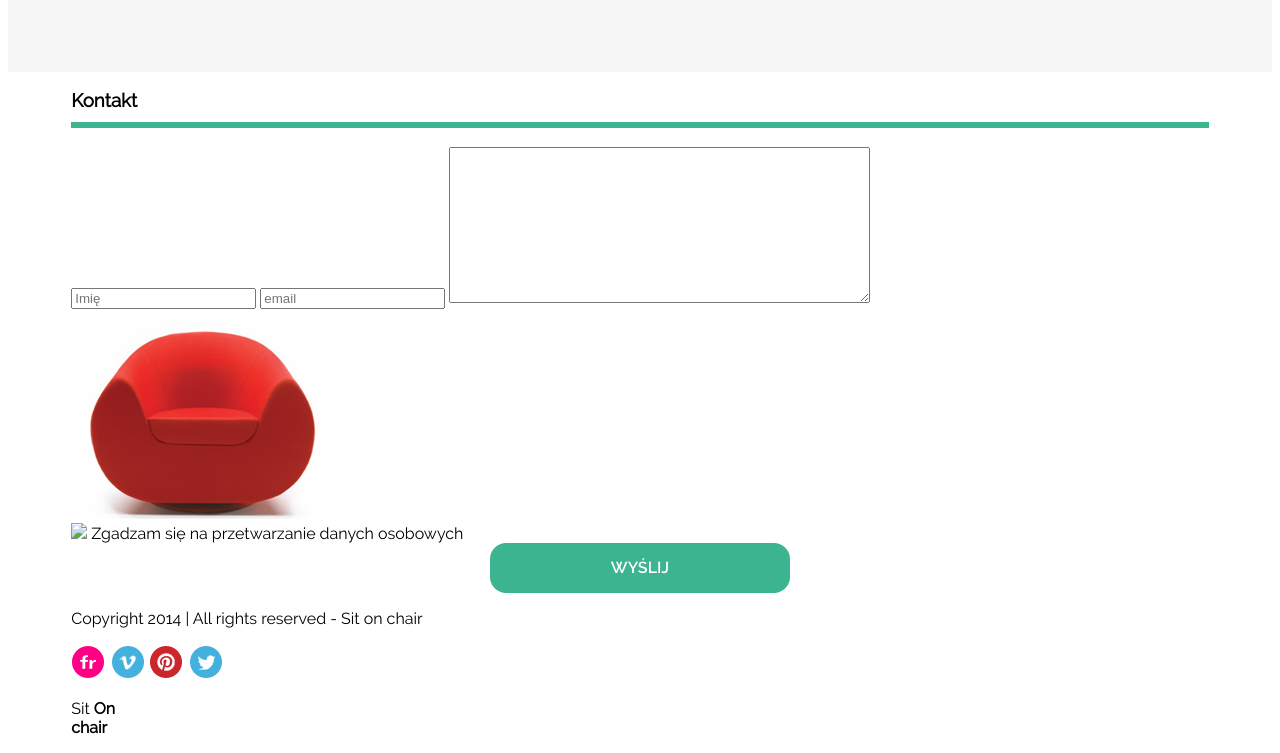
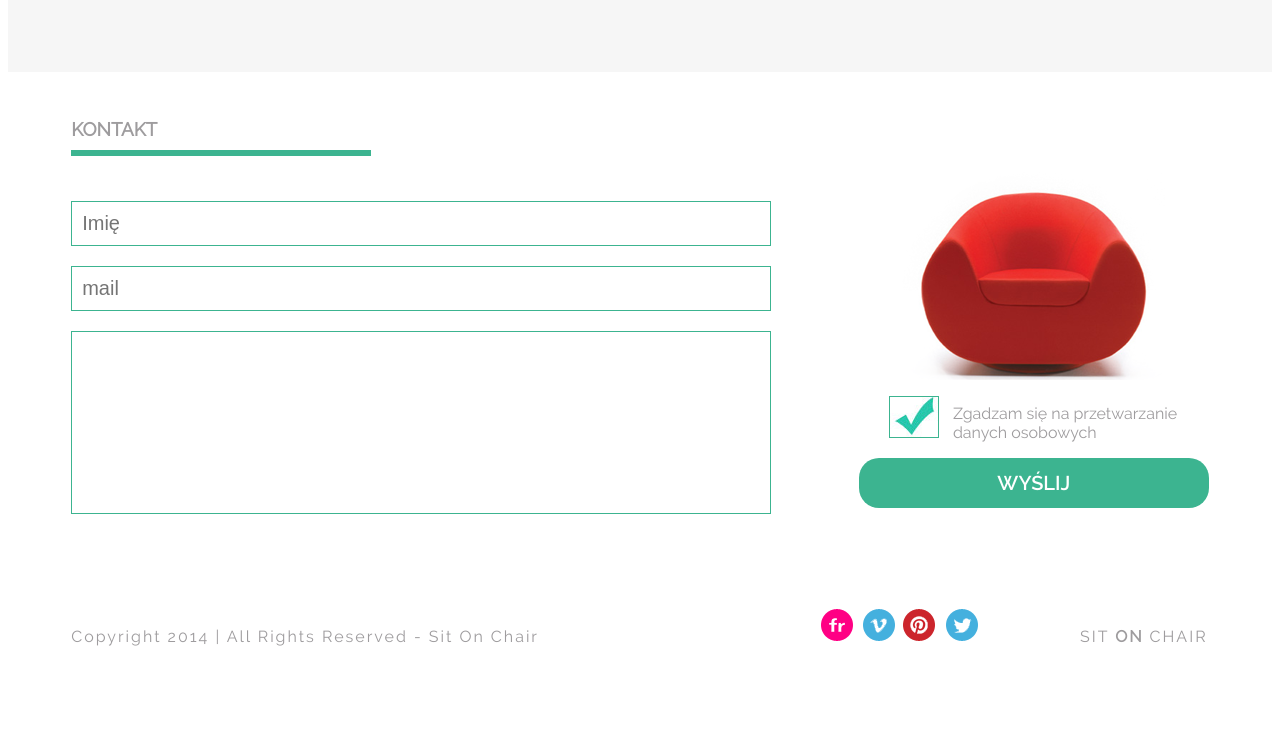
Before and after one commit to natapaulis/Sit-On-a-Chair, a plain HTML site: page Sit_on_chair/index.html in a window 1280 px wide. Shown: the part 1705-2458 px from the top of the page. After the commit the page ends 2375 px from the top, so only its background shows below. Drawn offline with Linux system fonts and the light colour scheme.

Commit message:
Add contact and footer section

```diff
--- a/Sit_on_chair/css/style.css
+++ b/Sit_on_chair/css/style.css
@@ -105,9 +105,11 @@ header {
   font-size: 80px;
   font-weight: bold;
   line-height: 400px;
-  padding-left: 40px;
 }
 
+.slider-arrow-right {
+  padding-left: 70px;
+}
 
 .slider-text {
   height: 400px;
@@ -141,6 +143,8 @@ header {
   text-align: center;
   text-transform: uppercase;
 }
+
+/* Gallery section */
 
 .gallery {
   height: 400px;
@@ -329,3 +333,92 @@ hr {
   background-color: white;
   color: #3CB490;
 }
+
+/*Contact part */
+
+.contact {
+  height: 500px;
+  color: #9e9c9e;
+}
+
+.contact h3 {
+  padding-top: 1.5em;
+  width: 300px;
+  text-transform: uppercase;
+}
+
+.contact-form {
+  float: left;
+  width: 700px;
+  height: 400px;
+  padding: 1em 0;
+}
+
+.contact-submit {
+  display: block;
+  float: right;
+  width:350px;
+  height: 400px;
+}
+
+input, textarea {
+  width:688px;
+  padding: 10px 0 10px 10px;
+  margin: 10px 0;
+  border: 1px solid #3CB490;
+  font-size: 20px;
+}
+
+textarea {
+  resize: none;
+}
+
+.contact-submit__photo img {
+  display: block;
+  margin: -5px auto 16px;
+}
+
+.contact-submit__agree img {
+  border: 1px solid #3CB490;
+  margin-left: 30px;
+}
+
+.contact-submit__agree p {
+  display: inline-block;
+  width:250px;
+  margin-top: 0px;
+  margin-left: 10px;
+}
+
+.contact-submit__agree .button {
+  width:auto;
+  font-size: 20px;
+}
+
+/* Footer section */
+
+footer {
+  clear: both;
+  color: #9e9c9e;
+}
+footer span, .social-media, .logo-bottom {
+  display: inline-block;
+  letter-spacing: 2px;
+}
+
+footer span {
+  text-transform: capitalize;
+  width: 700px;
+}
+
+.social-media{
+  margin-left: 45px;
+}
+
+.logo-bottom{
+  width: 200px;
+  margin-left: 25px;
+  text-transform: uppercase;
+  text-align: right;
+
+}
--- a/Sit_on_chair/index.html
+++ b/Sit_on_chair/index.html
@@ -150,25 +150,32 @@
     <div class="main-width">
       <h3> Kontakt <hr> </h3>
 
+      <div class="contact-form">
       <form>
         <input type="text" name="imie" placeholder="Imię">
-        <input type="email" name="email" placeholder="email">
-        <textarea cols="50" rows="10" placeholder="Wiadomość"> </textarea>
+        <br>
+        <input type="email" name="email" placeholder="mail">
+        <br>
+        <textarea cols="70" rows="7" placeholder="Wiadomość"> </textarea>
       </form>
+    </div>
 
       <div class="contact-submit">
-        <img src="images/red_chair.png">
-        <br>
-        <img src="form_ok">
-        <span> Zgadzam się na przetwarzanie danych osobowych </span>
-        <div class="button"> Wyślij </div>
+        <div class="contact-submit__photo">
+          <img class="" src="images/red_chair.png">
+        </div>
+        <div class="contact-submit__agree">
+          <img src="images/form_ok.jpg">
+          <p> Zgadzam się na przetwarzanie danych osobowych </p>
+          <div class="button"> Wyślij </div>
+        </div>
       </div>
     </div>
   </section>
 
   <footer>
     <div class="main-width">
-      <p> Copyright 2014 | All rights reserved - Sit on chair </p>
+      <span> Copyright 2014 | All rights reserved - Sit on chair </span>
       <div class="social-media">
         <img src="images/flickr.png">
         <img src="images/vimeo.png">
@@ -176,7 +183,7 @@
         <img src="images/twitter.png">
       </div>
       <div class="logo-bottom">
-        <p> Sit <b> On </br> chair </p>
+        <p> Sit <b> On </b> chair </p>
       </div>
     </div>
   </footer>
```
